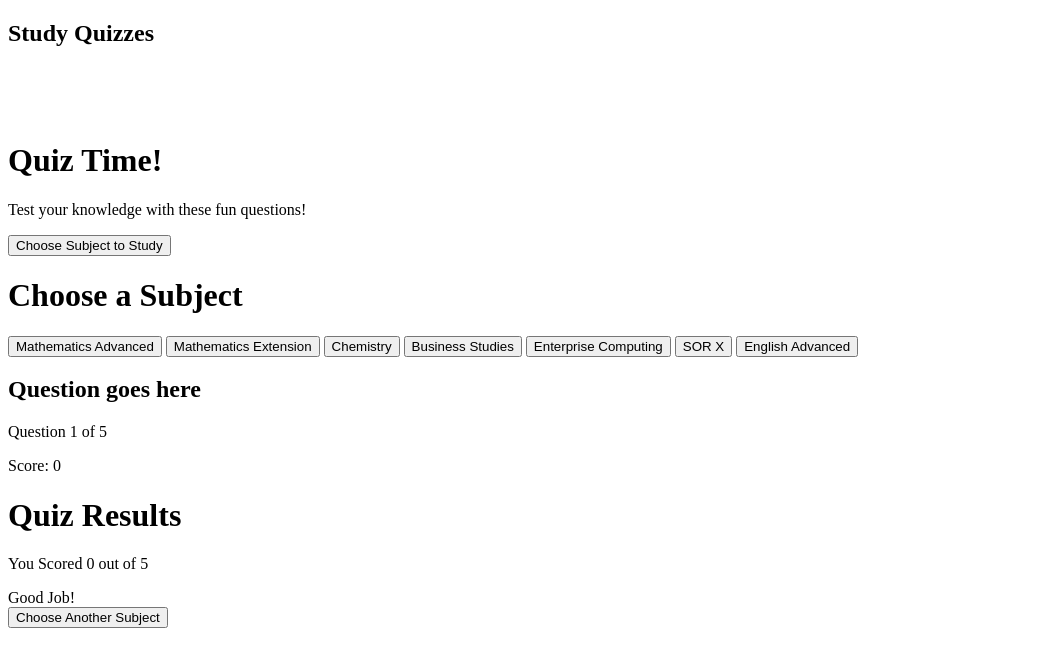
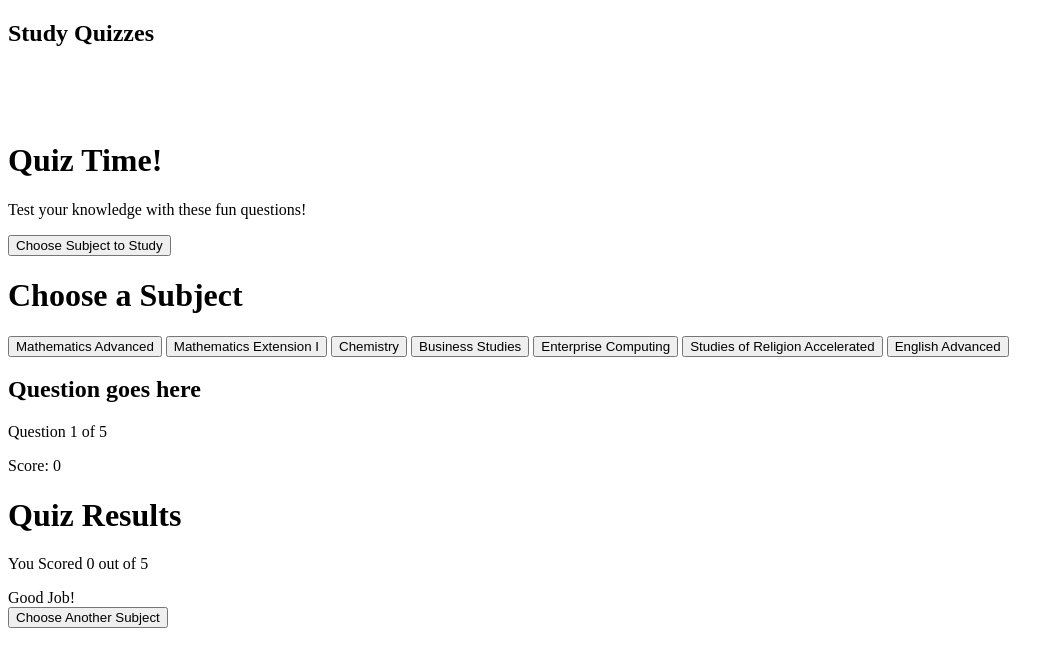
Before and after one commit to LucanCowell/Custom-Quiz, a plain HTML site: page index.html in a window 1280 px wide. Shown: the whole page, without its empty margins (0-1064 px from the left). Drawn offline with Linux system fonts and the light colour scheme.

Commit message:
Updated Text

```diff
--- a/index.html
+++ b/index.html
@@ -25,11 +25,11 @@
       <h1 class="text-light">Choose a Subject</h1>
       <div class="subject-list d-flex flex-column" style="gap: 12px;">
         <button class="subject-btn" data-subject="mathadvanced">Mathematics Advanced</button>
-        <button class="subject-btn" data-subject="mathextension">Mathematics Extension</button>
+        <button class="subject-btn" data-subject="mathextension">Mathematics Extension I</button>
         <button class="subject-btn" data-subject="chemistry">Chemistry</button>
         <button class="subject-btn" data-subject="business">Business Studies</button>
         <button class="subject-btn" data-subject="enterprise">Enterprise Computing</button>
-        <button class="subject-btn" data-subject="religion">SOR X</button>
+        <button class="subject-btn" data-subject="religion">Studies of Religion Accelerated</button>
         <button class="subject-btn" data-subject="englishadv">English Advanced</button>
       </div>
     </div>
```
